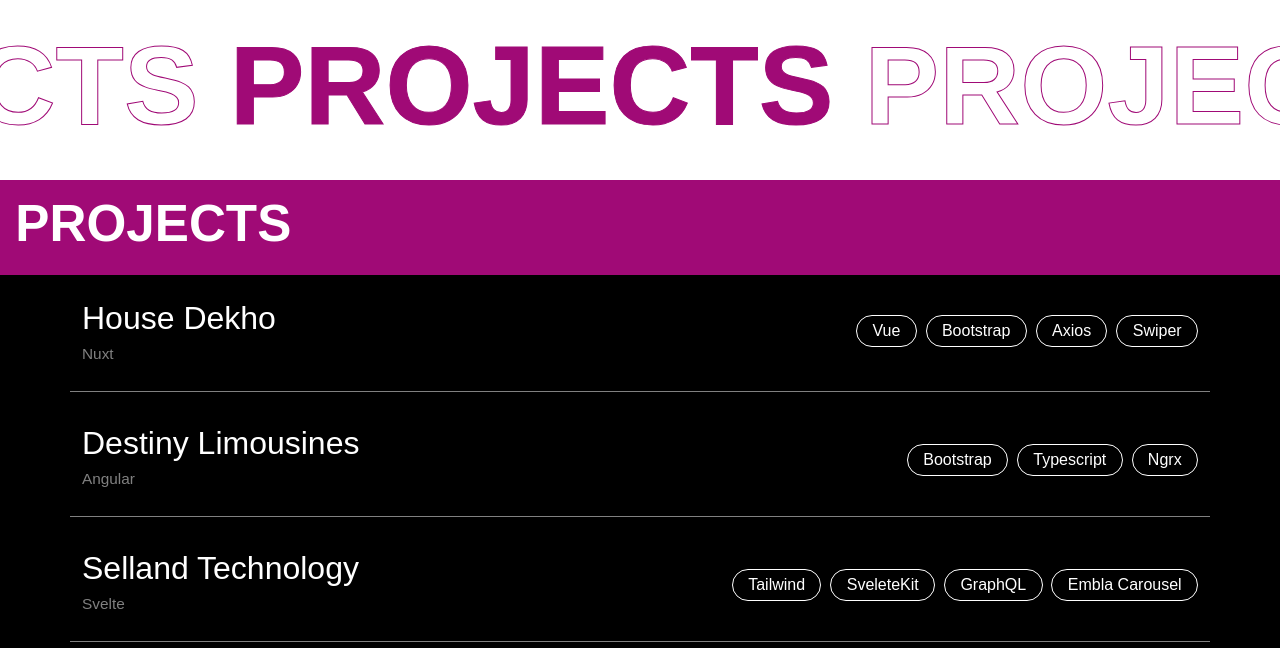
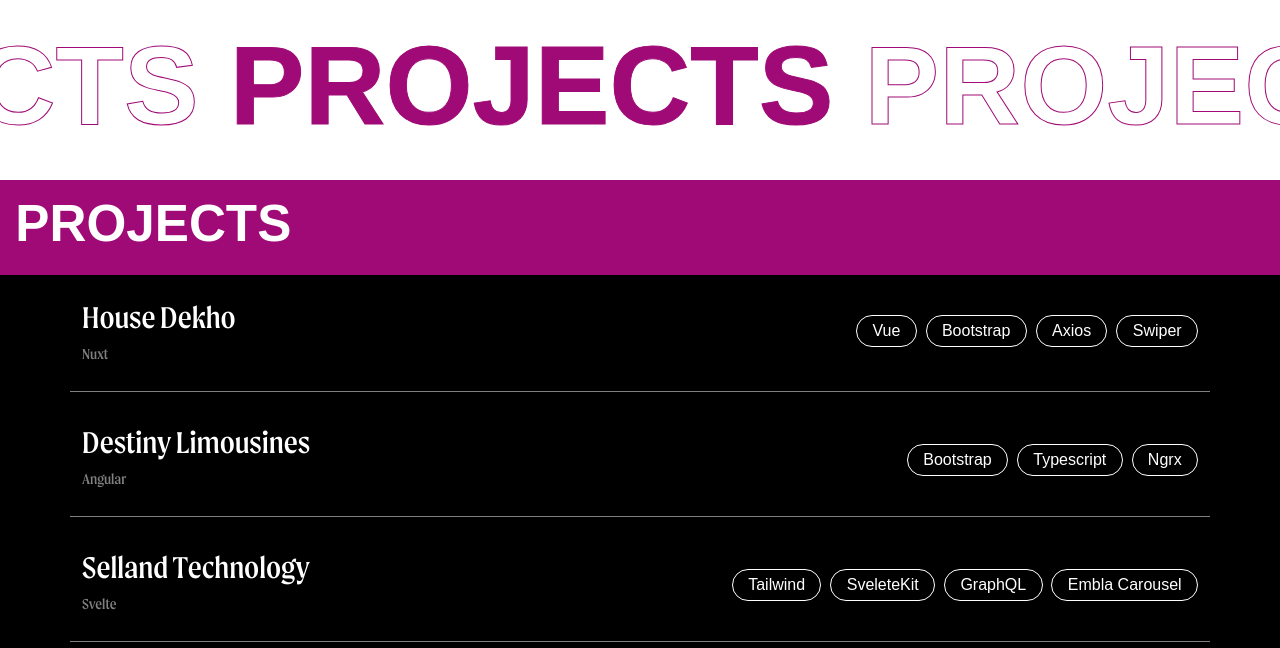
Before and after one commit to ait-varun/varun-portfolio, a Next.js app: page /components/projects in a window 1280 px wide. Shown: the top 648 px of the page. Built offline with nearby package versions, Linux system fonts and the light colour scheme.

Commit message:
updated fonts

```diff
--- a/src/app/components/projects/page.module.css
+++ b/src/app/components/projects/page.module.css
@@ -45,6 +45,7 @@
 }
 
 .projectLeftContent h2 {
+  font-family: 'Moret', sans-serif;
   color: rgba(255, 255, 255, 1);
   font-size: 1.2vw;
   font-weight: 500;
@@ -54,6 +55,7 @@
 
 
 .projectLeftContent h6 {
+  font-family: 'Moret', sans-serif;
   color: rgba(255, 255, 255, 0.5);
   font-size: 1.2vw;
   font-weight: 500;
@@ -77,6 +79,7 @@
 }
 
 .marqueeBox h2 {
+
   white-space: nowrap;
   text-transform: uppercase;
   font-size: 7rem !important;
--- a/src/app/components/work/page.module.css
+++ b/src/app/components/work/page.module.css
@@ -69,6 +69,9 @@
 .studyLeftContent h3{
   font-family: 'Moret', sans-serif;
   letter-spacing: 1.2px;
+}
+.studyLeftContent h6{
+  font-family: 'Moret', sans-serif;
 }
 .studyLeftContent h6 {
   color: rgba(0, 0, 0, 0.5);
```
